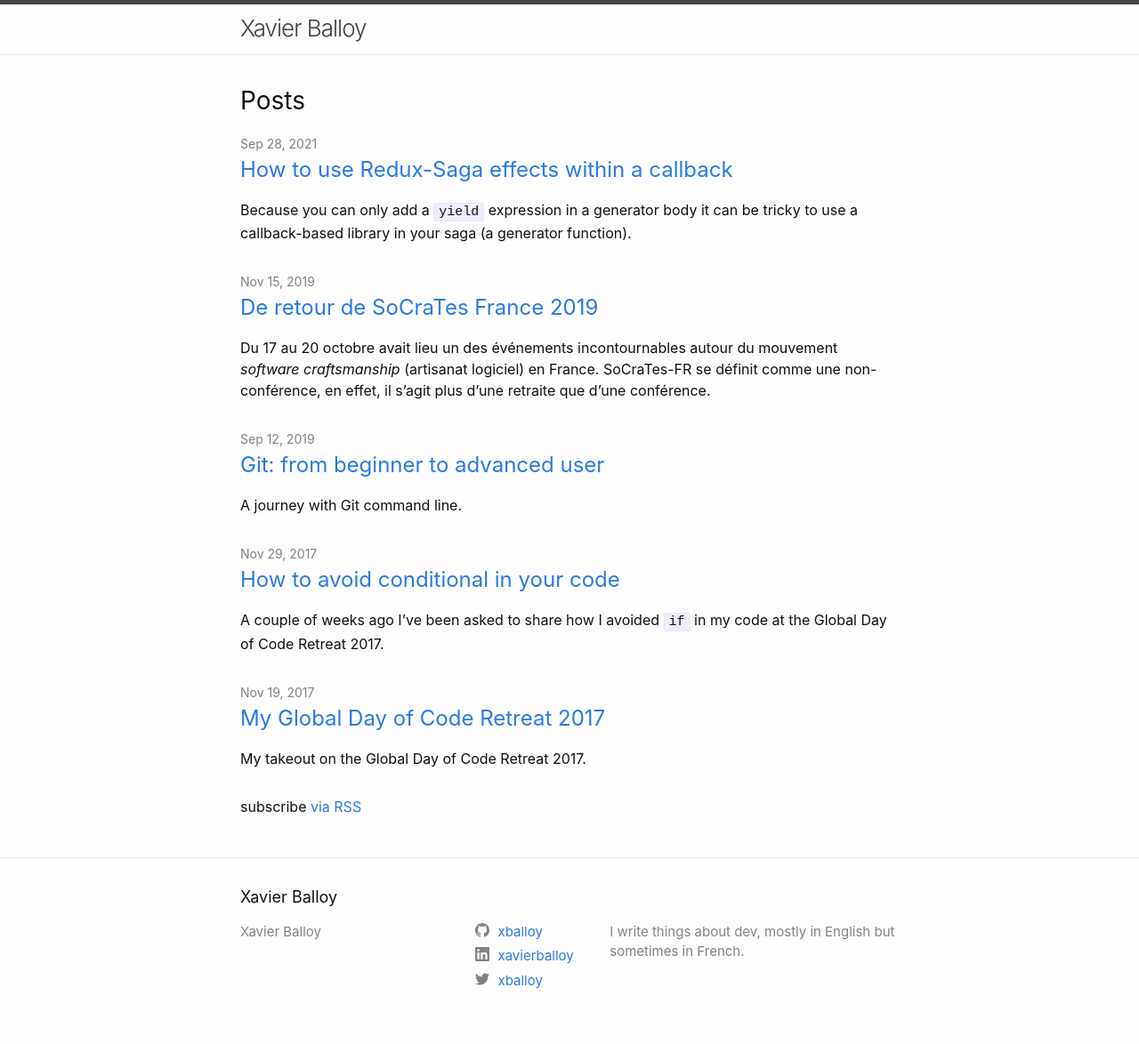
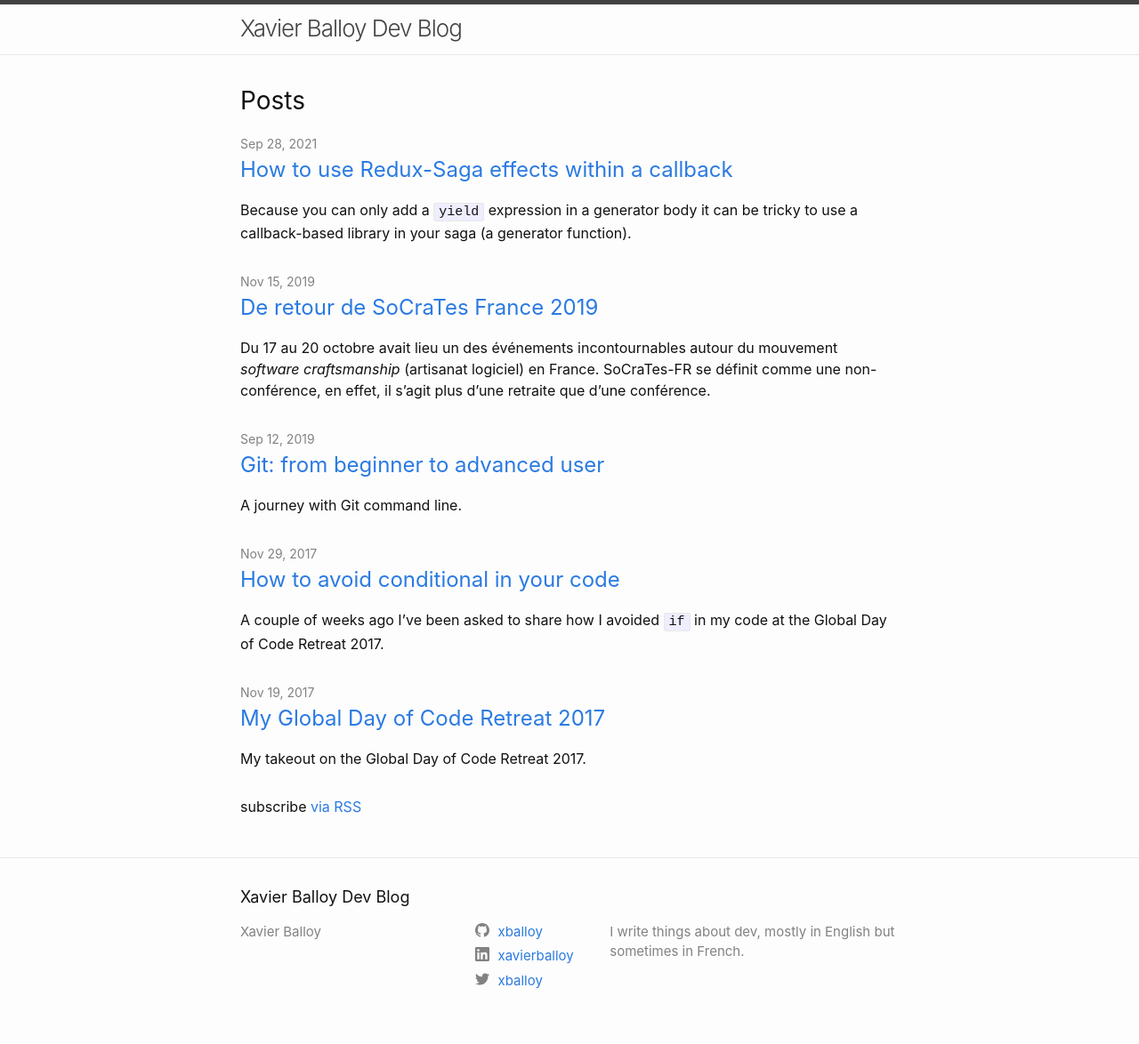
Before and after one commit to xballoy/xballoy.github.io, a Jekyll site: the page built from index.md, in a window 1280 px wide. Shown: the whole page at 89% size. Built offline with Jekyll 4.4.1, drawn with Linux system fonts in a browser that asks for light colours; comment, search, counter and statistics services are not loaded.

Commit message:
feat(Layout): change blog name

```diff
--- a/_config.yml
+++ b/_config.yml
@@ -9,7 +9,8 @@ domain: xballoy.github.io
 url: https://xballoy.github.io
 
 # Site configuration
-title: Xavier Balloy
+title: Xavier Balloy Dev Blog
+author: Xavier Balloy
 description: >-
   I write things about dev, mostly in English but sometimes in French.
 
```
